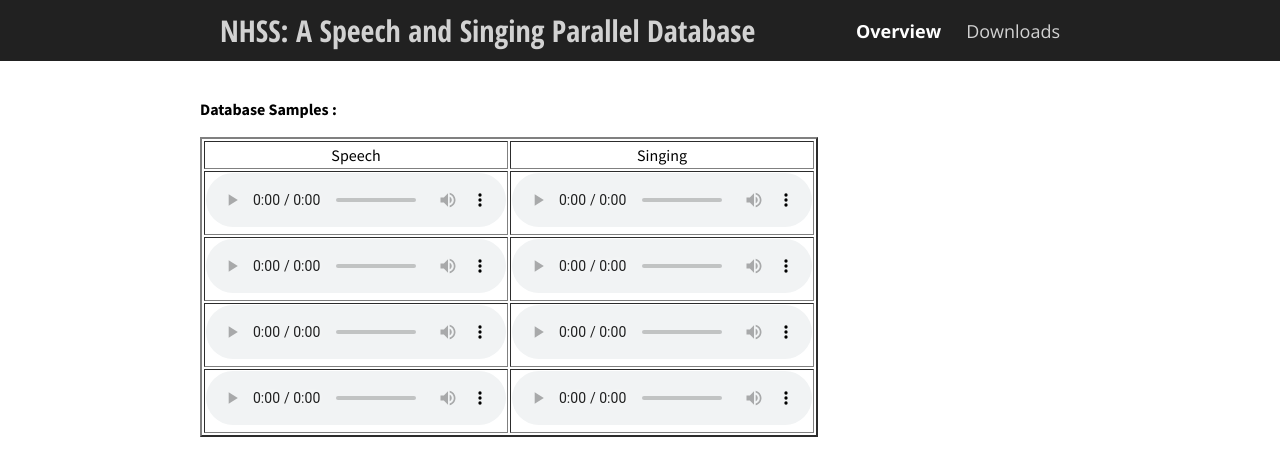
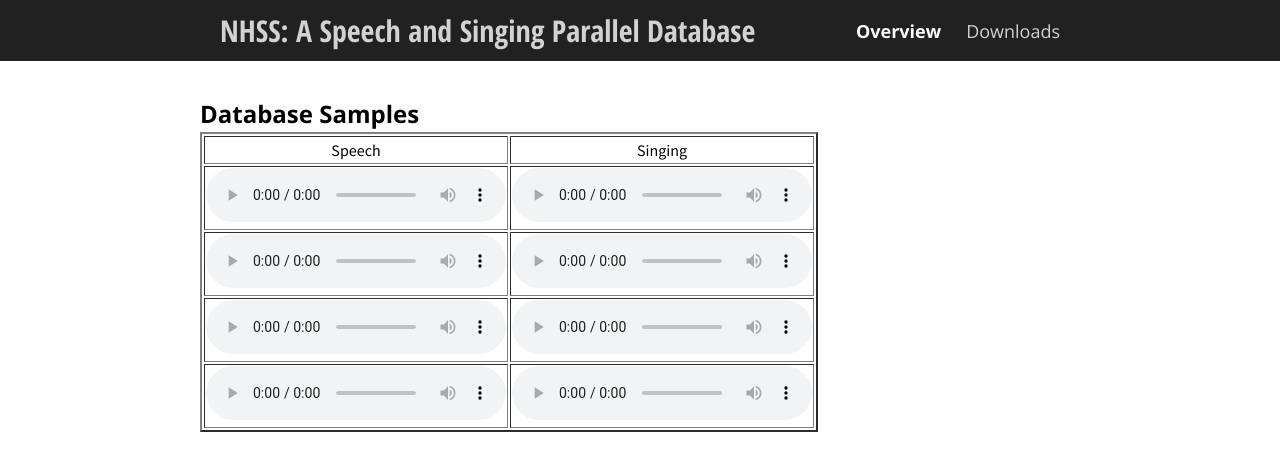
Before and after one commit to bidishasharma/bidishasharma.github.io, a Jekyll site: the page NHSS_Database/download.html, which Jekyll copies as it is, in a window 1280 px wide. Shown: the top 476 px of the page. Built offline with Jekyll 4.4.1, drawn with Linux system fonts in a browser that asks for light colours.

Commit message:
Update download.html

```diff
--- a/NHSS_Database/download.html
+++ b/NHSS_Database/download.html
@@ -27,7 +27,7 @@
     <div class="content">
       <div class="content-table flex-column">
 
-<p><strong>Database Samples :&nbsp;</strong> </p>
+<h2 class="add-top-margin">Database Samples</h2>
 <table style="height: 64px;" border="2" width="611">
 <tbody>
 <tr>
```
